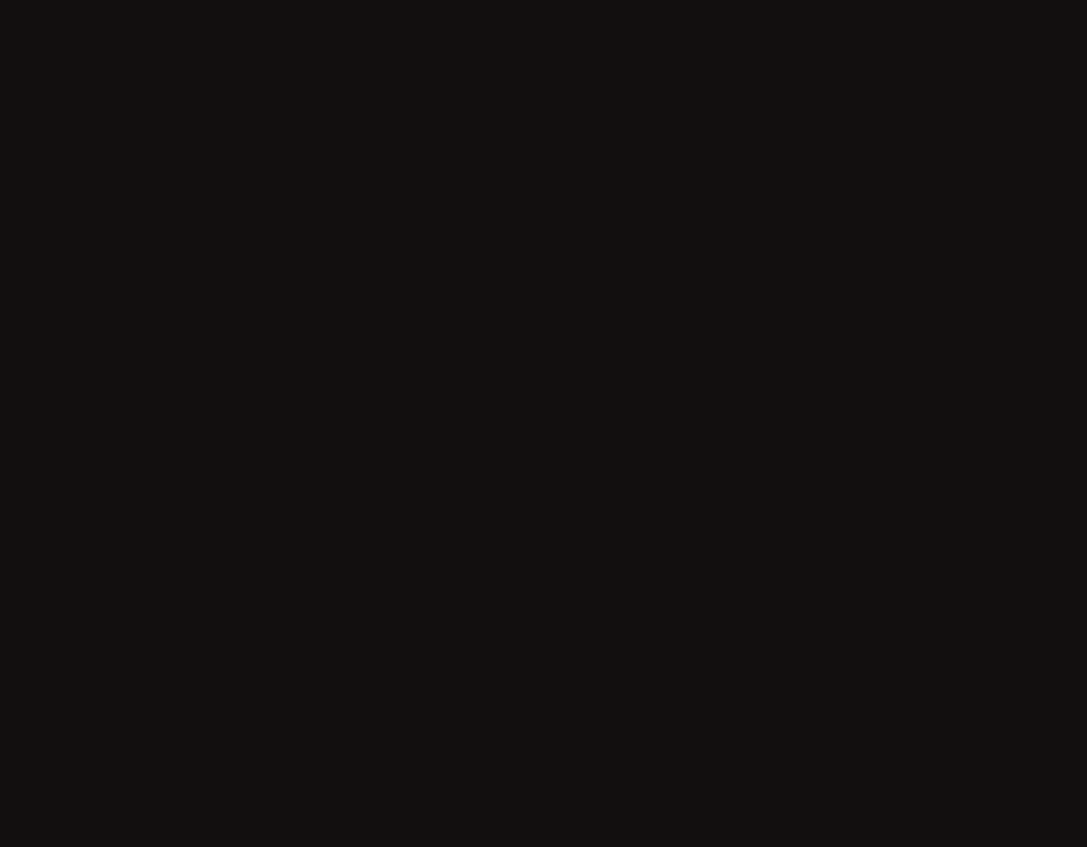
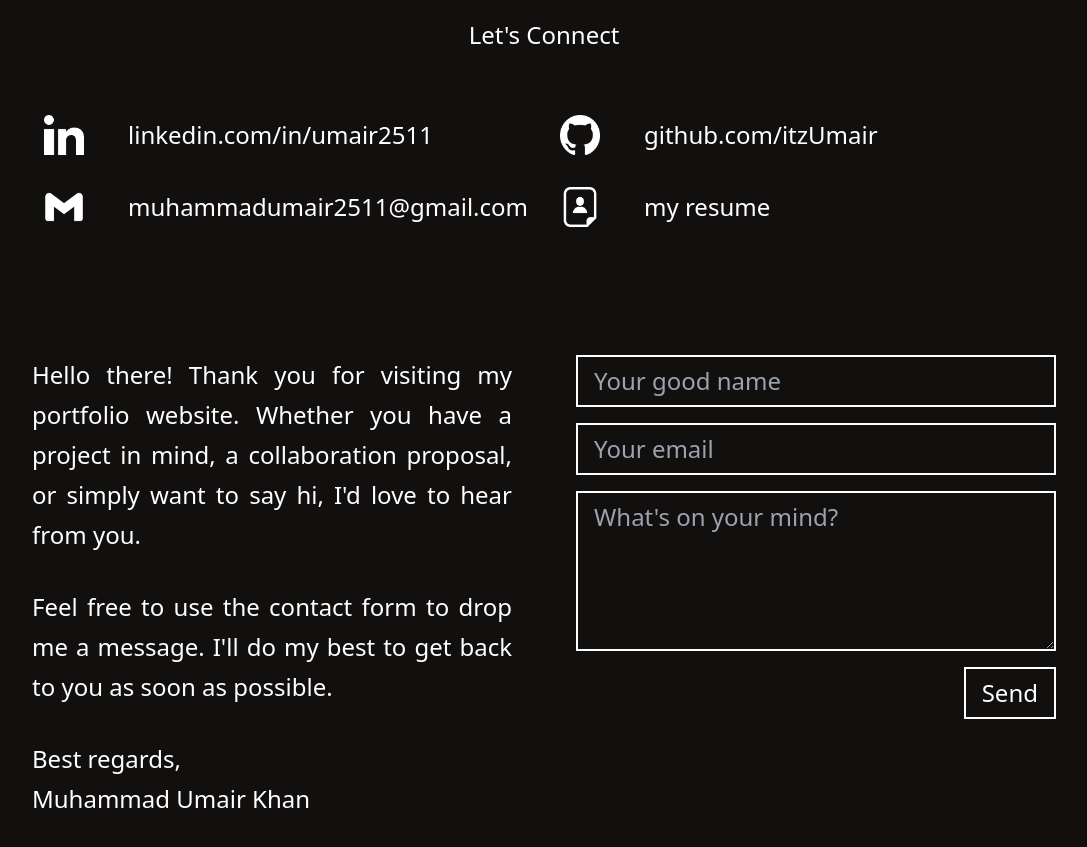
Before and after one commit to itzUmair/portfolio, a Next.js app: page / in a window 1280 px wide. Shown: the part 2051-2898 px from the top of the page, without its empty margins (96-1183 px from the left). Before the commit the page ends 2004 px from the top, so only its background shows below. Built offline with nearby package versions, Linux system fonts and the light colour scheme.

Commit message:
feat(app): added contact section

```diff
--- a/app/page.tsx
+++ b/app/page.tsx
@@ -1,4 +1,5 @@
 import About from "@/components/About";
+import Contact from "@/components/Contact";
 import Hero from "@/components/Hero";
 import Spacer from "@/components/Spacer";
 
@@ -9,6 +10,8 @@ export default function Home() {
       <Spacer />
       <About />
       <Spacer />
+      <Contact />
+      <Spacer />
     </main>
   );
 }
--- /dev/null
+++ b/components/Contact.tsx
@@ -0,0 +1,29 @@
+import Social from "./Social";
+
+export default function Contact() {
+  return (
+    <section className="lg:mx-16">
+      <h2 className="font-bold text-3xl lg:text-6xl leading-[45px] lg:leading-[90px] lg:text-center">Contact Me</h2>
+      <p className="lg:text-2xl lg:text-center">Let&apos;s Connect</p>
+      <div className="grid lg:grid-cols-2 lg:grid-rows-2 gap-4 lg:gap-8 mt-8 lg:mt-16 w-fit lg:mx-auto">
+        <Social image="/linkedin.png" alt="Linkedin" text="linkedin.com/in/umair2511" link="https://linkedin.com/in/umair2511"/>
+        <Social image="/github.png" alt="Github" text="github.com/itzUmair" link="https://github.com/itzUmair" />
+        <Social image="/gmail.png" alt="Gmail" text="muhammadumair2511@gmail.com" link="" />
+        <Social image="/resume.png" alt="Resume" text="my resume" link="/resume" />
+      </div>
+      <div className="flex flex-col lg:flex-row gap-8 lg:gap-x-16 mt-8 lg:mt-32">
+        <div className="flex-1 flex flex-col gap-y-4 lg:gap-y-8 max-w-[60ch] text-justify lg:text-2xl">
+          <p className="lg:leading-[40px]">Hello there! Thank you for visiting my portfolio website. Whether you have a project in mind, a collaboration proposal, or simply want to say hi, I&apos;d love to hear from you.</p>
+          <p className="lg:leading-[40px]">Feel free to use the contact form to drop me a message. I&apos;ll do my best to get back to you as soon as possible.</p>
+          <p className="lg:leading-[40px]">Best regards,<br />Muhammad Umair Khan</p>
+        </div>
+        <form action="" className="flex flex-col flex-1 gap-y-4">
+          <input className="bg-transparent border-2 border-white outline-none px-4 py-2 lg:text-2xl" type="text" name="name" id="name" placeholder="Your good name"/>
+          <input className="bg-transparent border-2 border-white outline-none px-4 py-2 lg:text-2xl" type="email" name="email" id="email" placeholder="Your email"/>
+          <textarea className="bg-transparent border-2 border-white outline-none px-4 py-2 lg:text-2xl min-h-40" name="message" id="message" placeholder="What&apos;s on your mind?"></textarea>
+          <button type="submit" className="border-2 border-white w-fit ml-auto px-4 py-2 flex items-center gap-x-2 text-xl lg:text-2xl">Send</button>
+        </form>
+      </div>
+    </section>
+  )
+}
--- /dev/null
+++ b/components/Social.tsx
@@ -0,0 +1,17 @@
+import Image from "next/image";
+import Link from "next/link";
+
+export default function Social({image, alt, text, link}: {image:string, alt:string, text:string, link:string}) {
+  return (
+    <div className="flex items-center gap-x-8 lg:gap-x-11">
+      <Image
+        src={image}
+        alt={alt}
+        width={60}
+        height={60}
+        className="w-5 h-5 lg:w-10 lg:h-10"
+      />
+      <Link href={link} target="_blank" className="text-wrap lg:text-2xl">{text}</Link>
+    </div>
+  )
+}
```
